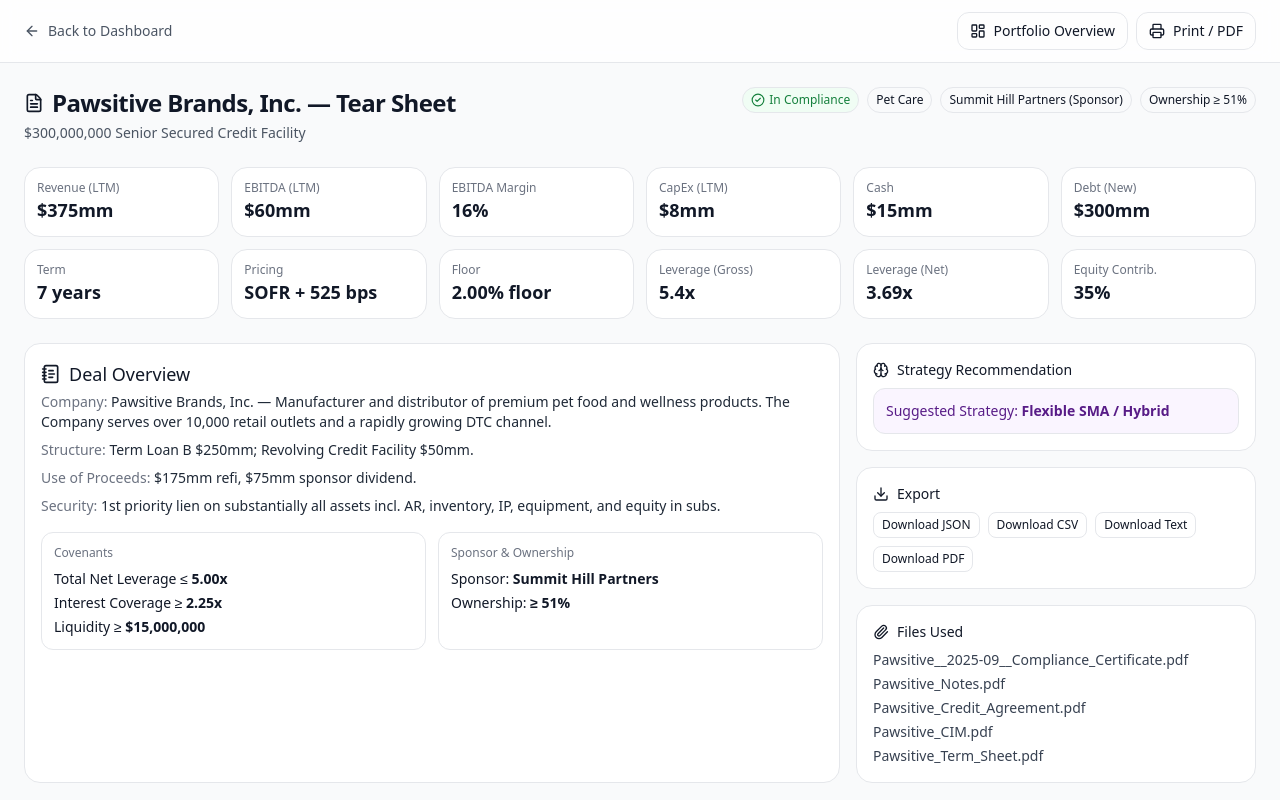
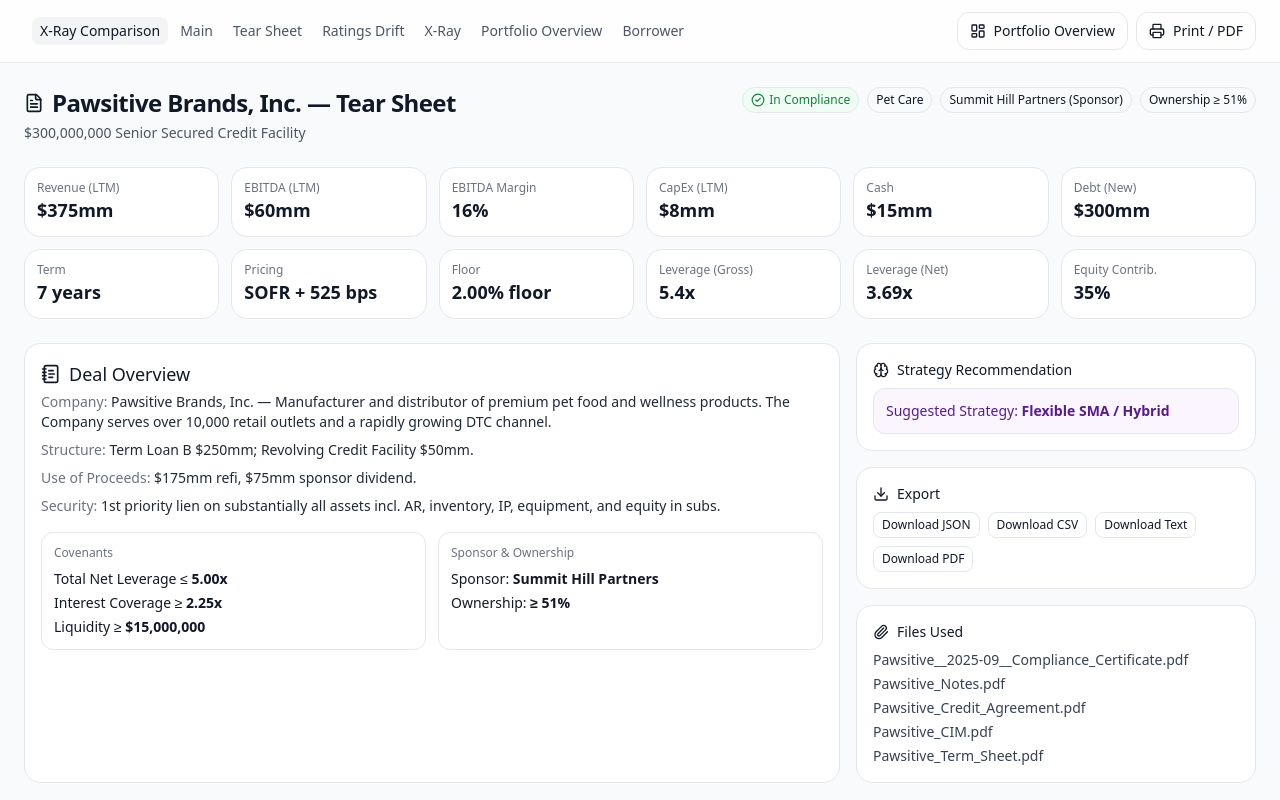
Before and after one commit to jditomaso1/orion, a plain HTML site: page credit-manager-portal/tear-sheet.html in a window 1280 px wide. Shown: the top 800 px of the page. Drawn offline with nearby package versions, Linux system fonts and the light colour scheme.

Commit message:
Update tear-sheet.html

```diff
--- a/credit-manager-portal/tear-sheet.html
+++ b/credit-manager-portal/tear-sheet.html
@@ -18,9 +18,19 @@
   <!-- Top bar -->
   <header class="sticky top-0 z-20 bg-white/80 backdrop-blur border-b">
     <div class="mx-auto max-w-7xl px-4 sm:px-6 py-3 flex items-center gap-3">
-      <a href="./main.html" class="no-print inline-flex items-center gap-2 text-sm text-gray-600 hover:text-black">
+      <!--<a href="./main.html" class="no-print inline-flex items-center gap-2 text-sm text-gray-600 hover:text-black">
         <i data-lucide="arrow-left" class="w-4 h-4"></i> Back to Dashboard
-      </a>
+      </a>-->
+      <nav class="ml-2 flex items-center gap-1 text-sm">
+        <span class="px-2 py-1 rounded-lg bg-gray-100">X-Ray Comparison</span>
+        <a href="./main.html" class="px-2 py-1 rounded-lg hover:bg-gray-100 text-gray-600">Main</a>
+        <a href="./tear-sheet.html" class="px-2 py-1 rounded-lg hover:bg-gray-100 text-gray-600">Tear Sheet</a>
+        <a href="./ratings-drift.html" class="px-2 py-1 rounded-lg hover:bg-gray-100 text-gray-600">Ratings Drift</a>
+        <a href="./deal-comp.html" class="px-2 py-1 rounded-lg hover:bg-gray-100 text-gray-600">X-Ray</a>
+        <a href="./portfolio-overview.html" class="px-2 py-1 rounded-lg hover:bg-gray-100 text-gray-600">Portfolio Overview</a>
+        <a href="./borrower-portal.html" class="px-2 py-1 rounded-lg hover:bg-gray-100 text-gray-600">Borrower</a>
+      </nav>
+
       <div class="ml-auto no-print flex items-center gap-2">
       <!-- NEW: button to portfolio overview -->
         <a href="./portfolio-overview.html"
```
